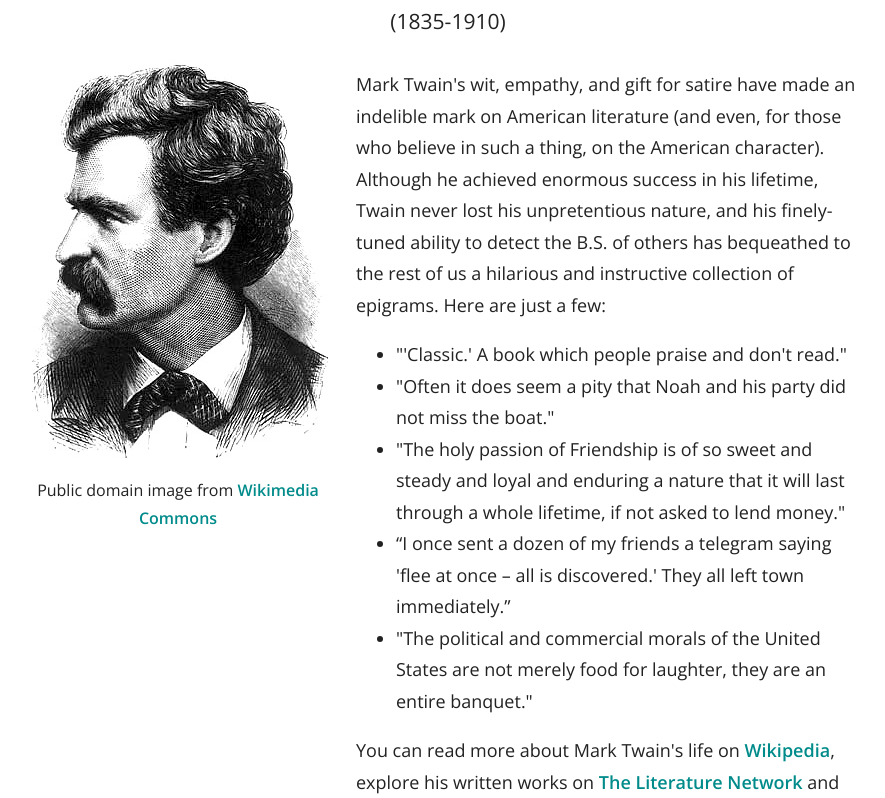
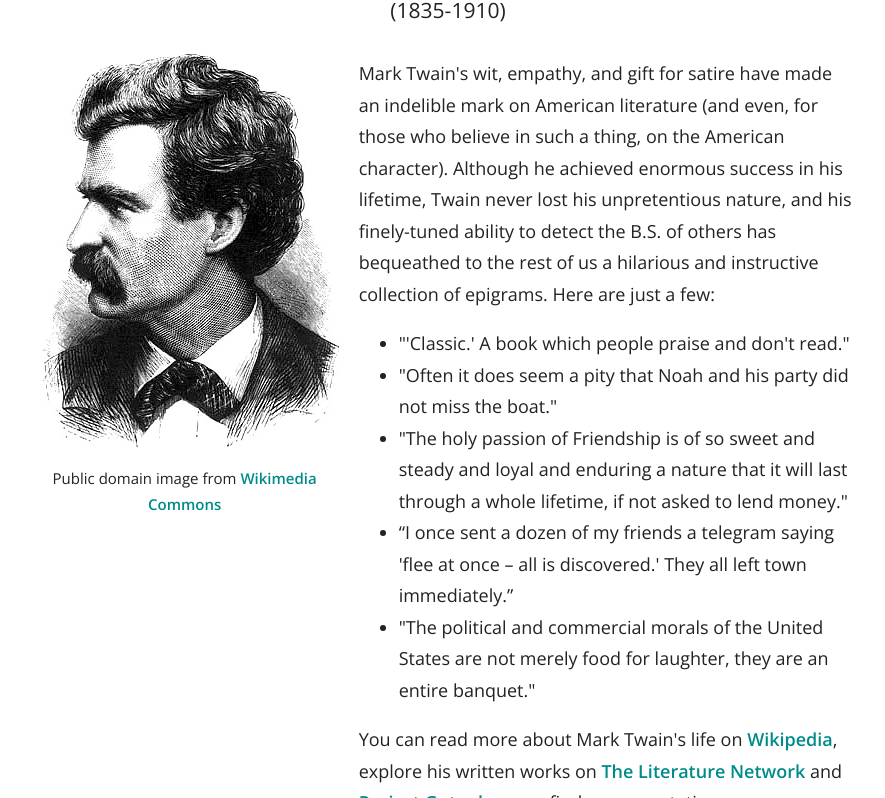
Before and after one commit to Koralai/twain-tribute, a plain HTML site: page index.html in a window 1280 px wide. Shown: the part 107-905 px from the top of the page, without its empty margins (192-1077 px from the left). Drawn offline with nearby package versions, Linux system fonts and the light colour scheme.

Commit message:
Overrode negative margins from FlexBox Grid

```diff
--- a/index.html
+++ b/index.html
@@ -3,8 +3,8 @@
 <html>
     <head>
         <meta name="viewport" content="width=device-width">
+        <link rel="stylesheet" href="flexboxgrid-6.3.1/css/flexboxgrid.min.css" type="text/css">
         <link rel="stylesheet" type="text/css" href="styles.css">
-        <link rel="stylesheet" href="flexboxgrid-6.3.1/css/flexboxgrid.min.css" type="text/css">
         <link href="https://fonts.googleapis.com/css?family=Open+Sans:300,400,600" rel="stylesheet">
         <title>Mark Twain</title>
     </head>
--- a/styles.css
+++ b/styles.css
@@ -1,3 +1,11 @@
+
+/*Overriding FlexBox grid*/
+
+.row {
+    margin: 0;
+}
+
+/*Custom styling*/
 
 body {
     font-family: 'Open Sans', sans-serif;
@@ -8,7 +16,7 @@ body {
 }
 
 small {
-    font-size: 16px
+    font-size: 15px
 }
 
 p, ul, li {
@@ -27,7 +35,7 @@ a:hover {
 }
 
 h1 {
-    font-size: 53px;
+    font-size: 46px;
 }
 
 h1, h3 {
@@ -54,15 +62,3 @@ h1, h3 {
 ::selection {
     background: lightgray;
 }
-
-/*@media (max-width:991px) {
-    .image {
-        text-align: center;
-    }
-}
-
-@media (min-width:992px) {
-    .image {
-        text-align: right;
-    }
-}*/
```
